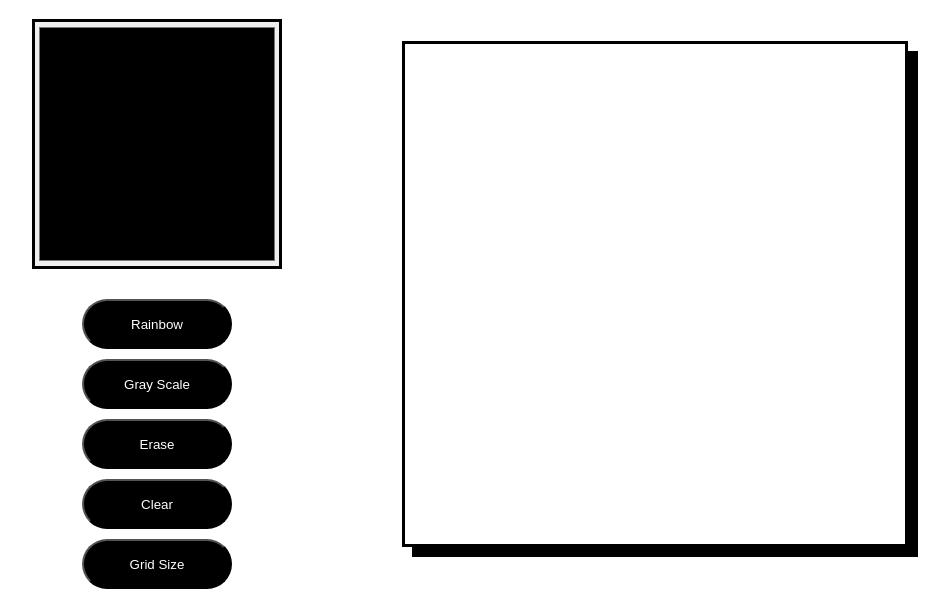
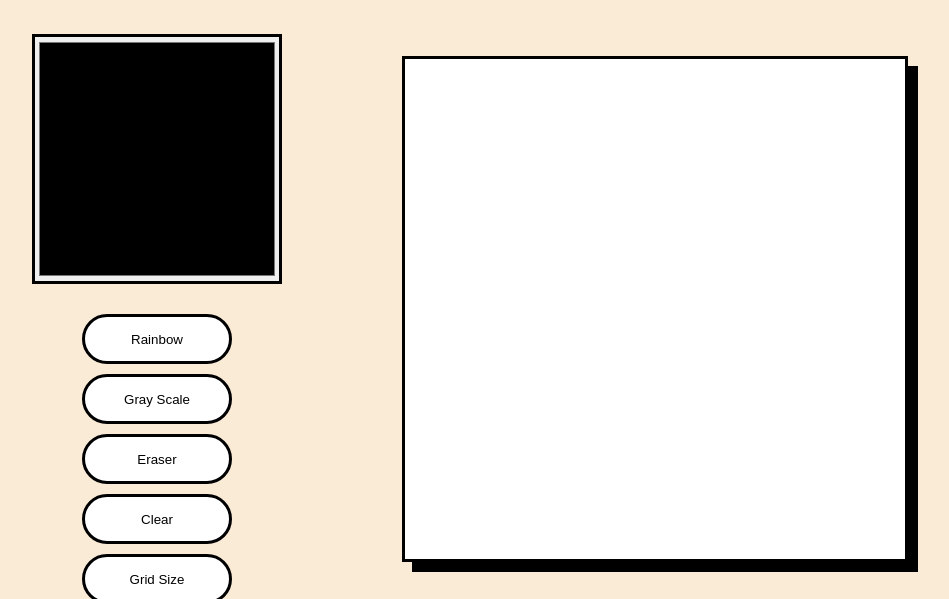
Before and after one commit to JC242/Etch-A-Sketch, a plain HTML site: page index.html in a window 1280 px wide. Shown: the part 152-751 px from the top of the page, without its empty margins (180-1129 px from the left). Drawn offline with Linux system fonts and the light colour scheme.

Commit message:
Style the background and buttons

```diff
--- a/index.html
+++ b/index.html
@@ -15,7 +15,7 @@
             <input type ="color" class="colorWindow" value="#000000">
             <button class="rainbowBtn">Rainbow</button>
             <button class="blackBtn">Gray Scale</button>
-            <button class="eraserBtn">Erase</button>
+            <button class="eraserBtn">Eraser</button>
             <button class="clearBtn active">Clear</button>
             <button class="gridBtn active">Grid Size</button>
         </div>
--- a/styles.css
+++ b/styles.css
@@ -1,7 +1,8 @@
 body{
+    font-family:Georgia, 'Times New Roman', Times, serif;
     display: flex;
     flex-direction: column;
-
+    background-color: antiquewhite;
 }
 .title{
     display: flex;
@@ -34,14 +35,17 @@ button{
     width: 150px;
     height: 50px;
     border-radius: 30px;
-    background-color: black;
-    color: white;
+    background-color: white;
+    border: solid black;
+    color: black;
 }
 .active:active{
     background-color: orange;
+    color:white;
 }
 .focus{
     background-color: orange;
+    color:white
 }
 .grid{
     display: grid;
@@ -49,6 +53,7 @@ button{
     grid-template-rows: repeat(16,1fr);
     border: solid black;
     box-shadow: 10px 10px;
+    background-color: white;
 }
 .grid-size{
     width: 500px;
```
